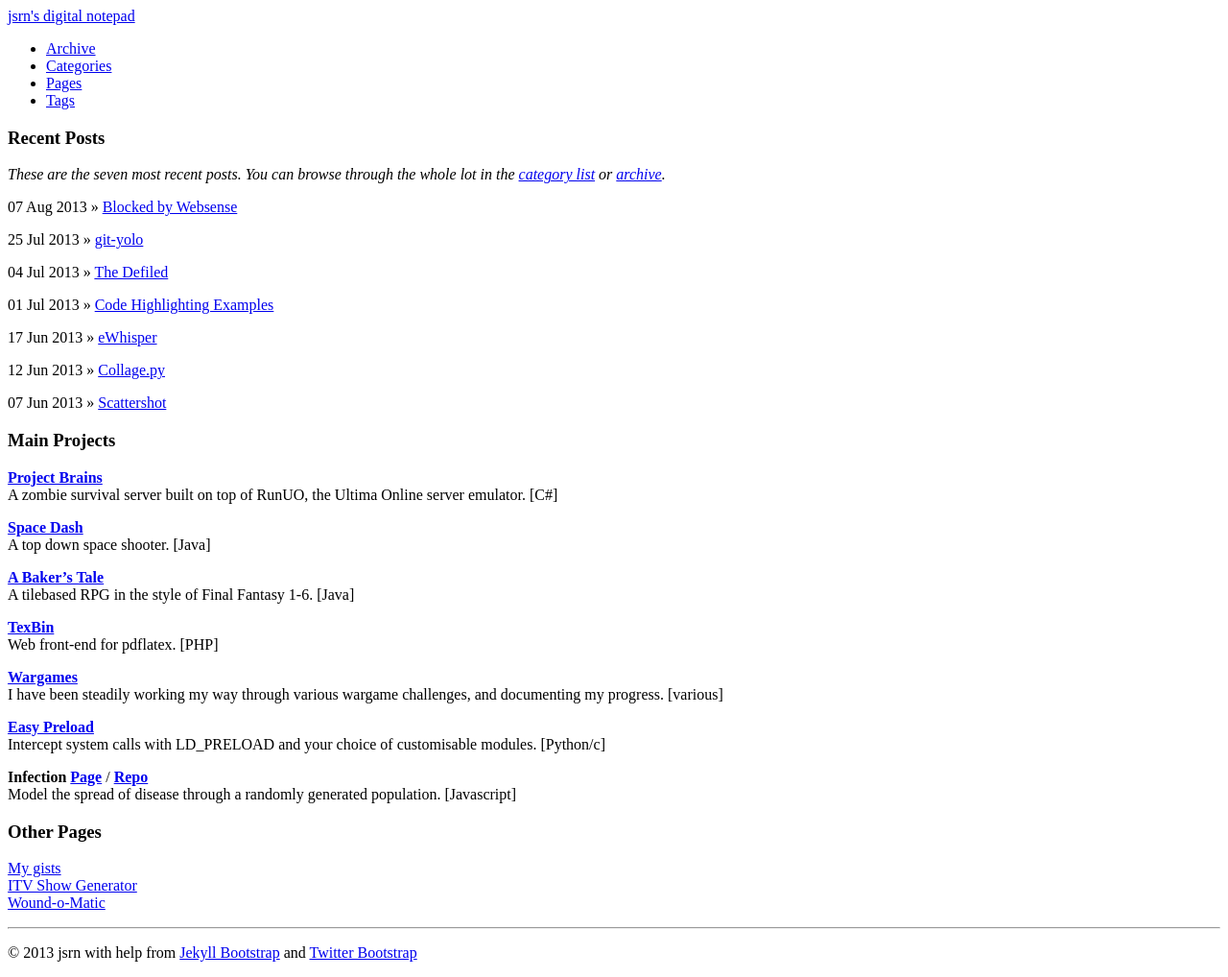
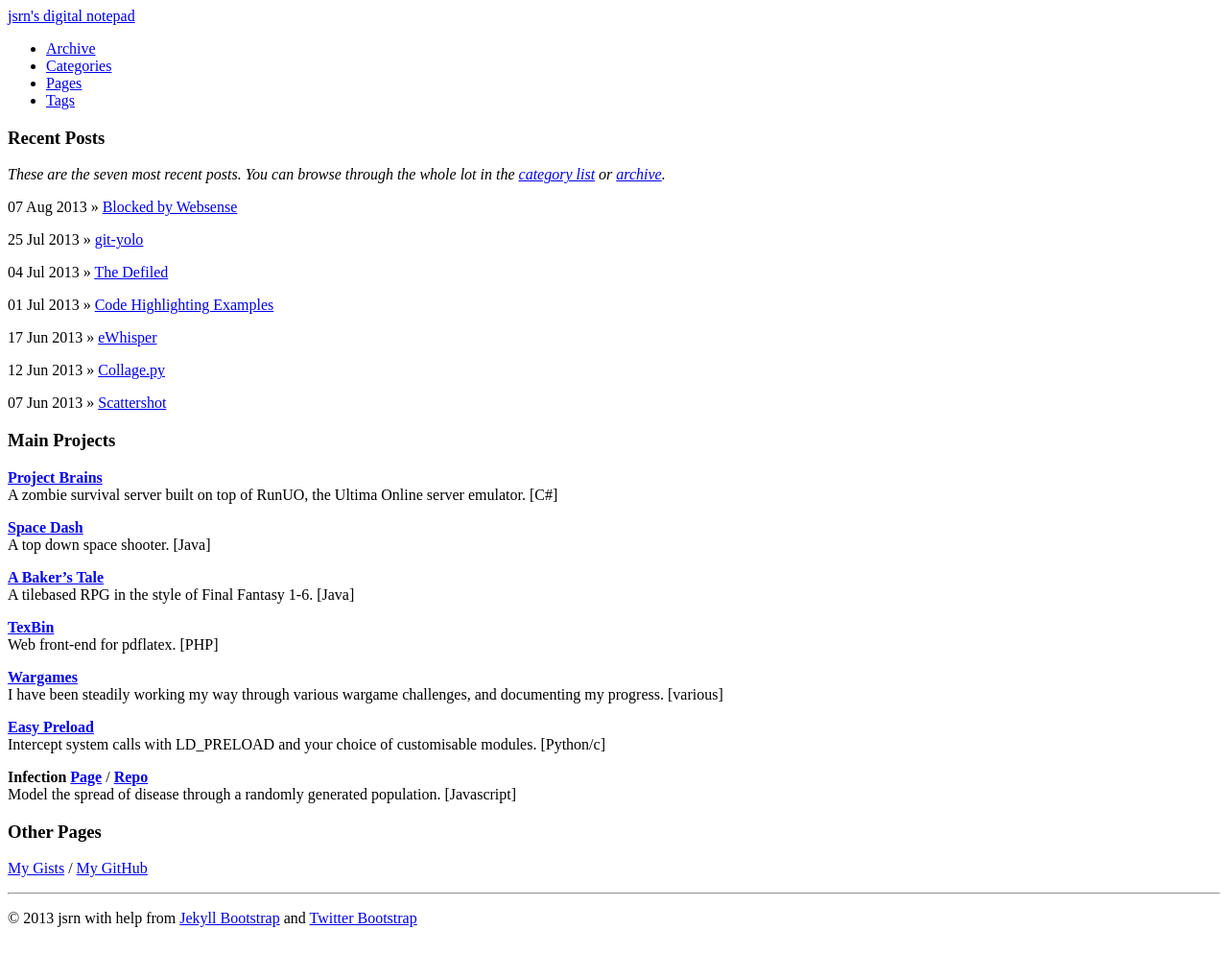
Before and after one commit to nineworldsbooks/nineworldsbooks.github.io, a Jekyll site: the page built from index.md, in a window 1280 px wide. Shown: the whole page at 96% size. Built offline with Jekyll 4.4.1, drawn with Linux system fonts in a browser that asks for light colours; after the commit the page ends 982 px from its top, so only the background shows below that.

Commit message:
Changed links

```diff
--- a/index.md
+++ b/index.md
@@ -36,6 +36,5 @@ Model the spread of disease through a randomly generated population. \[Javascrip
 
 ### Other Pages
 
-[My gists](https://gist.github.com/jsrn)
-[ITV Show Generator](http://jsrn.github.io/itvgen)
-[Wound-o-Matic](http://jsrn.github.io/woundomatic)
+[My Gists](https://gist.github.com/jsrn)  /
+[My GitHub](http://github.com/jsrn)
```
